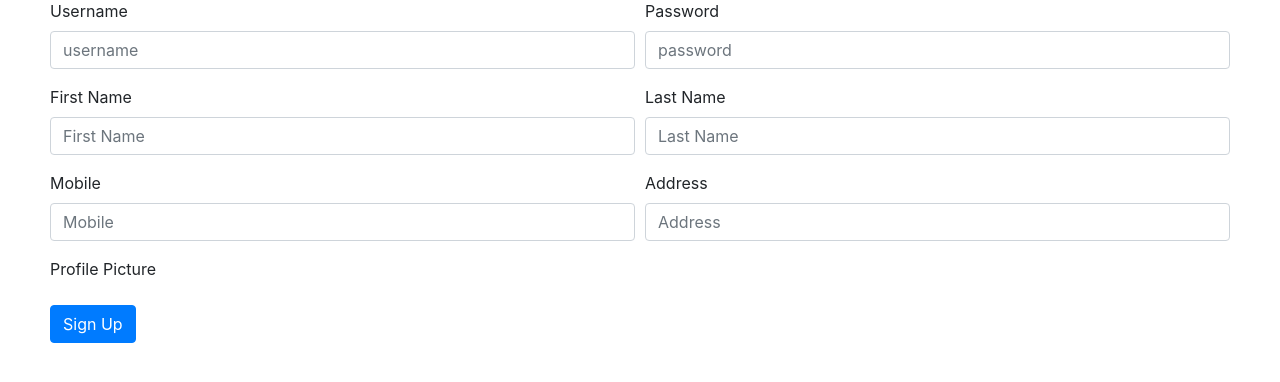
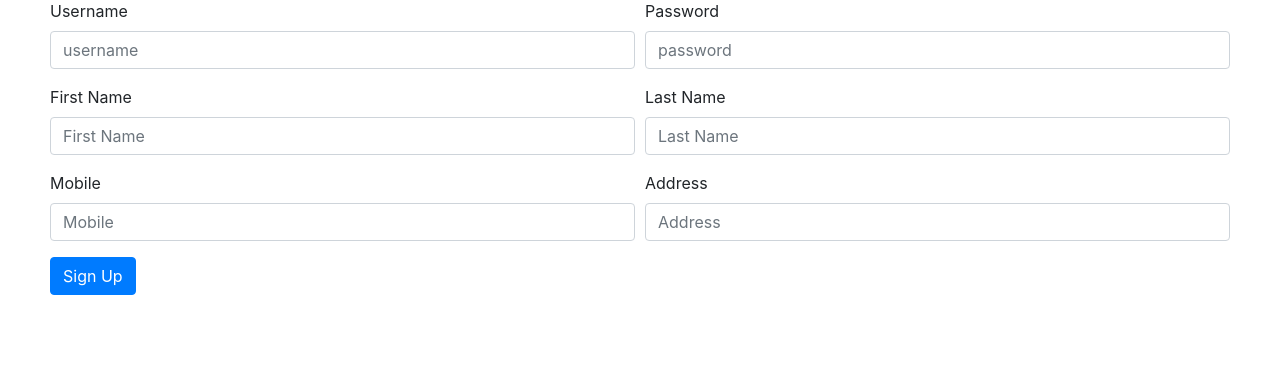
Before and after one commit to sandeeppilli1234/CPP-Mahender, a Django app: page /customer/customersignup in a window 1280 px wide. Shown: the part 157-539 px from the top of the page. Run offline with Django 3.2, Linux system fonts and the light colour scheme; some libraries are stand-ins or nearby versions.

Commit message:
Update customersignup.html

```diff
--- a/templates/customer/customersignup.html
+++ b/templates/customer/customersignup.html
@@ -54,12 +54,6 @@
         </div>
       </div>
 
-      <div class="form-row">
-        <div class="form-group col-md-12">
-          <label for="profile_pic">Profile Picture</label>
-          {% render_field customerForm.profile_pic|attr:'required:true' class="form-control" placeholder="" %}
-        </div>
-
       </div>
 
 
```
